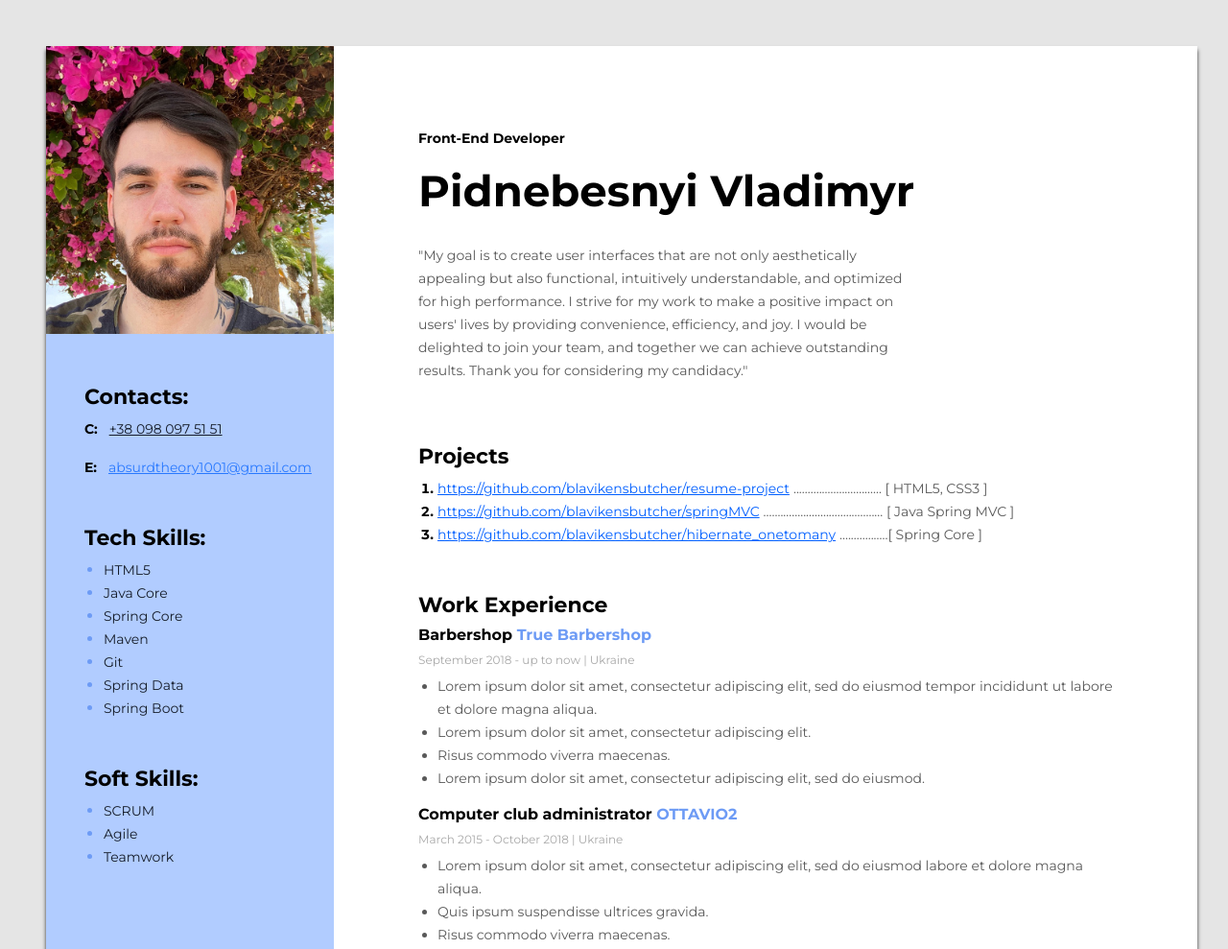
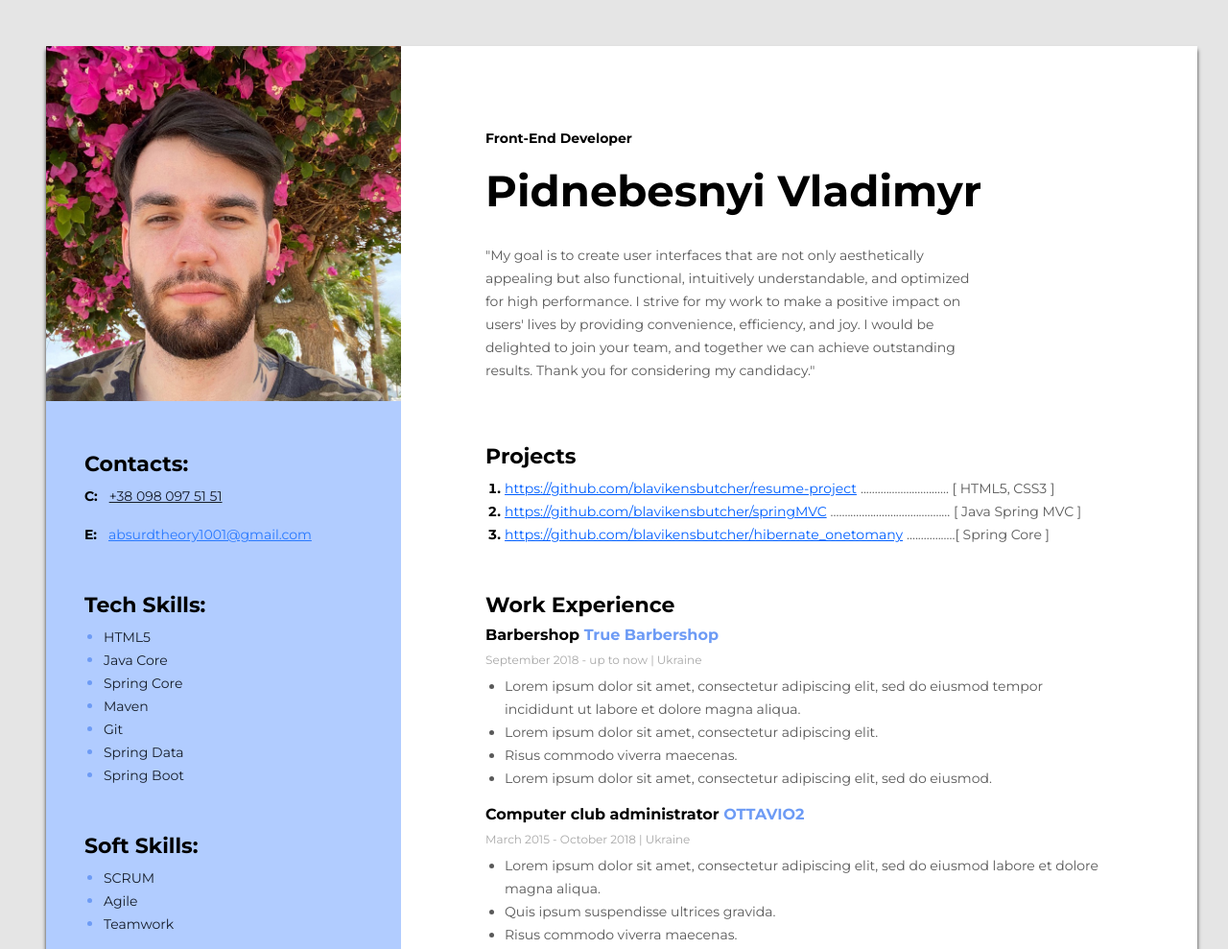
Before and after one commit to blavikensbutcher/resume-project, a plain HTML site: page index.html in a window 1280 px wide. Shown: the top 989 px of the page at 96% size. Drawn offline with Linux system fonts and the light colour scheme.

Commit message:
update photo

```diff
--- a/index.html
+++ b/index.html
@@ -42,12 +42,13 @@
 
           <ol class="project-list">
             <li class="project-item">
-              <a href="https://github.com/blavikensbutcher/resume-project" class="project-item-link"
+              <a
+                href="https://github.com/blavikensbutcher/resume-project"
+                class="project-item-link"
                 >https://github.com/blavikensbutcher/resume-project</a
               >
               <span class="project-item-descr"
-                >............................... [ HTML5, CSS3
-                ]</span
+                >............................... [ HTML5, CSS3 ]</span
               >
             </li>
             <li class="project-item">
@@ -57,7 +58,8 @@
                 >https://github.com/blavikensbutcher/springMVC</a
               >
               <span class="project-item-descr"
-                >.......................................... [ Java Spring MVC ]</span
+                >.......................................... [ Java Spring MVC
+                ]</span
               >
             </li>
             <li class="project-item">
@@ -157,7 +159,7 @@
 
       <!-- Sidebar -->
       <aside class="sidebar">
-        <img src="./img/photo.jpg" alt="My photo" width="300px" />
+        <img src="./img/photo.jpg" alt="My photo" width="370px" />
 
         <!-- Contacts -->
         <div class="contacts-container">
```
